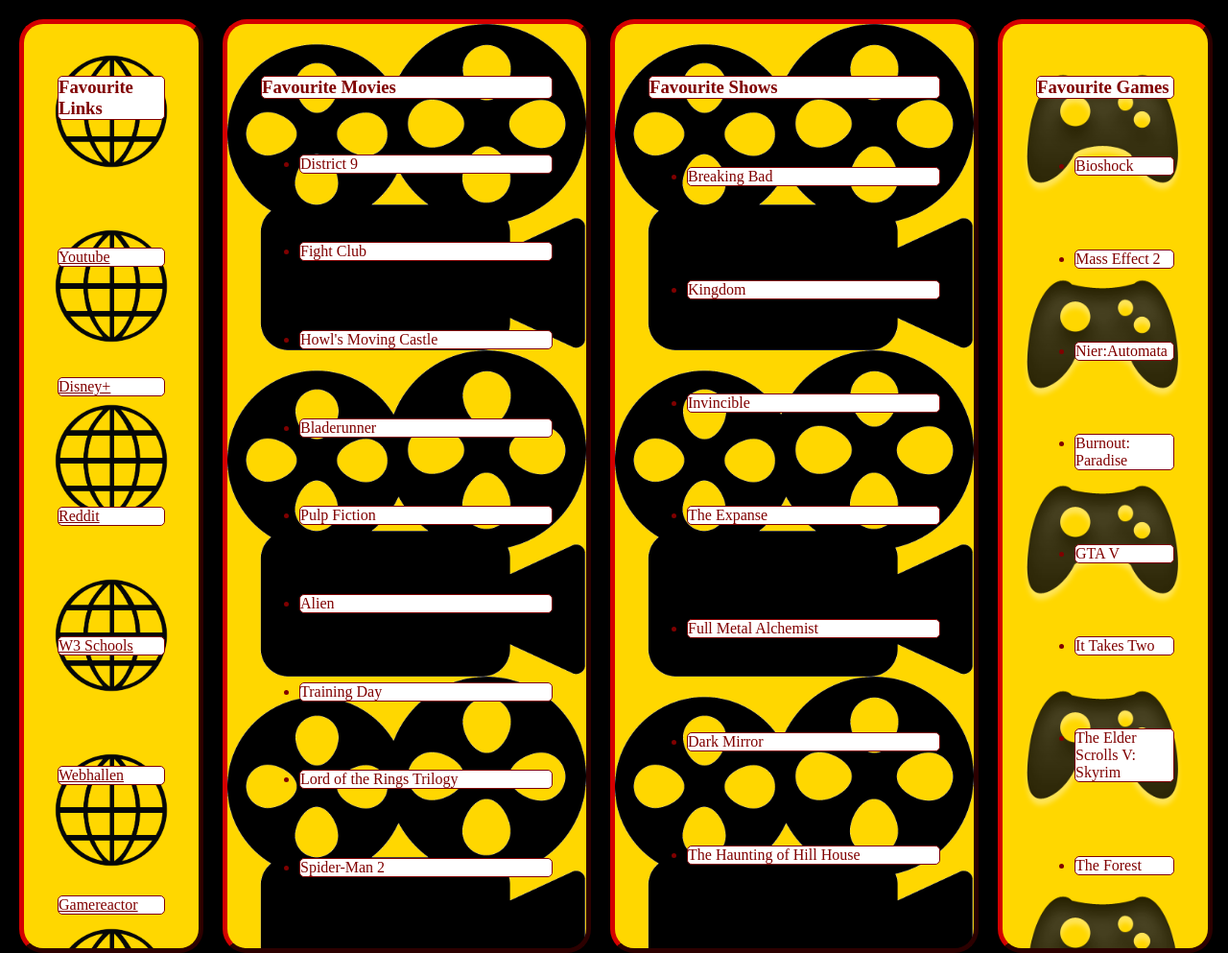
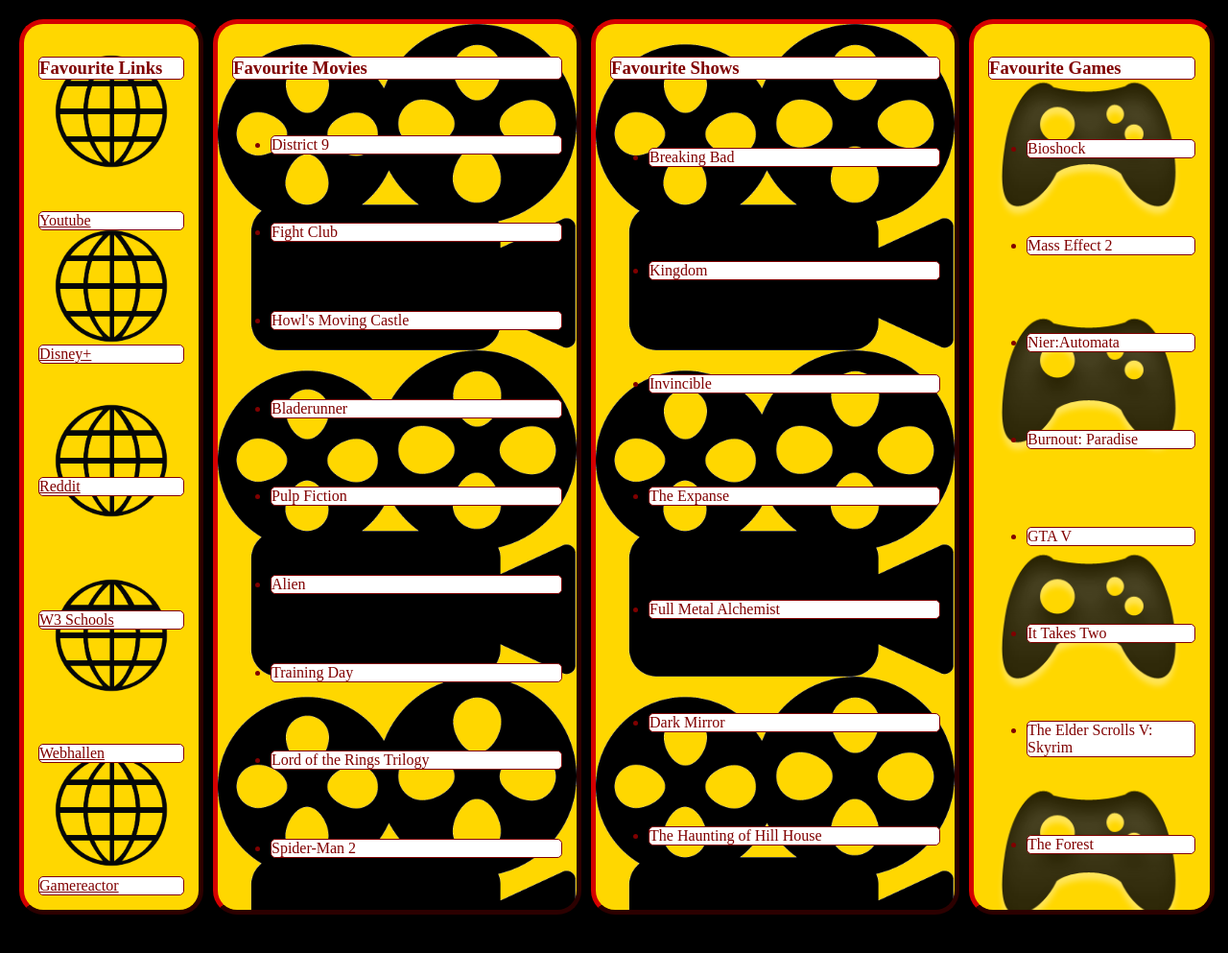
Before and after one commit to elgen98/flexochgrid, a plain HTML site: page grid_index.html in a window 1280 px wide. Shown: the whole page at 96% size. Drawn offline with Linux system fonts and the light colour scheme.

Commit message:
smaller gaps and padding

```diff
--- a/CSS/grid.css
+++ b/CSS/grid.css
@@ -16,7 +16,7 @@
 section {
   display: flex inline;
   flex-direction: column;
-  padding: 35px;
+  padding: 15px;
   background-color: gold;
   border: maroon 5px outset;
   border-radius: 25px;
@@ -58,7 +58,8 @@
     display: grid;
     grid-column-gap: 20px;
     grid-template-rows: 100%;
-    grid-template-columns: 15vw 30vw 30vw 17.5vw;
+    grid-template-columns: 15vw 30vw 30vw 20vw;
+    gap: 10px;
   }
   .wrapper > nav,
   section {
```
